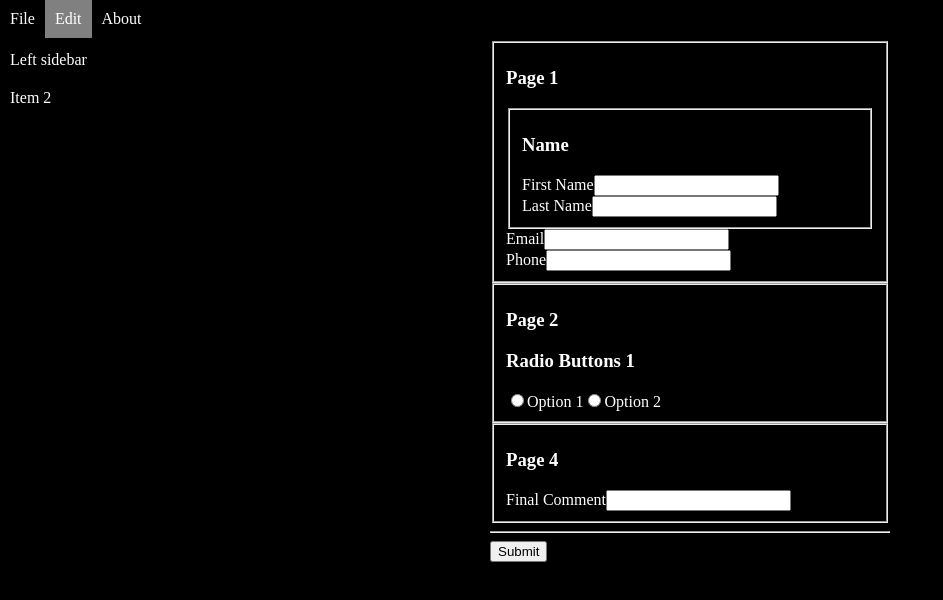
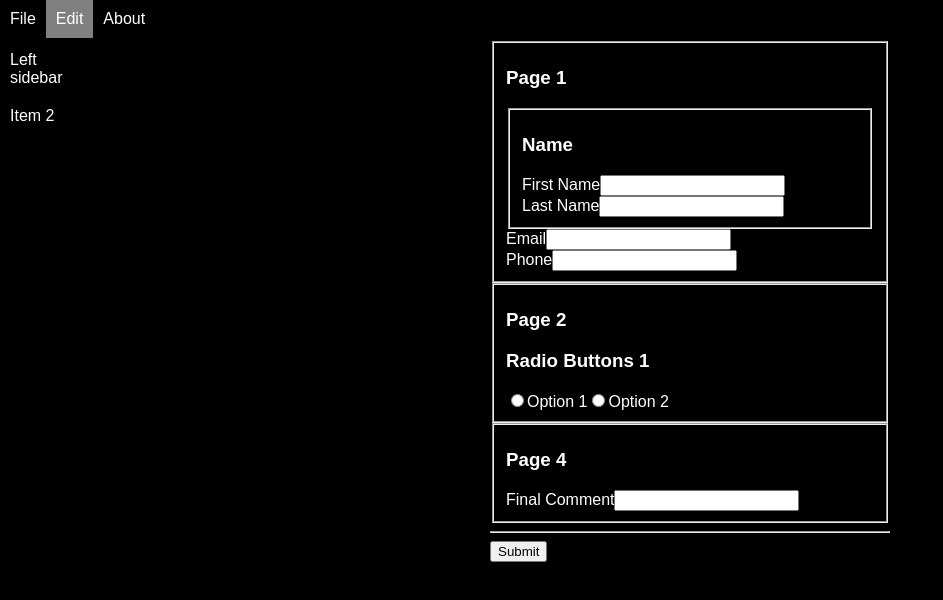
Before and after one commit to RonNewcomb/dynamic-react-hooks-form, a React app: page / in a window 1280 px wide. Shown: the top 600 px of the page, without its empty margins (0-943 px from the left). Built offline with nearby package versions, Linux system fonts and the light colour scheme.

Commit message:
needs forceRerender like on the conditionally appearing radios

```diff
--- a/public/index.html
+++ b/public/index.html
@@ -3,7 +3,7 @@
     <script crossorigin src="https://unpkg.com/react@16/umd/react.development.js"></script>
     <script crossorigin src="https://unpkg.com/react-dom@16/umd/react-dom.development.js"></script>
   </head>
-  <body style="margin: 0; background-color: black; color: white">
+  <body style="margin: 0; background-color: black; color: white; font-family: sans-serif; font: menu">
     <div id="react-app"></div>
     <script src="./app.js" type="module"></script>
   </body>
--- a/src/SuperDynamicForm/SuperDynamicForm.tsx
+++ b/src/SuperDynamicForm/SuperDynamicForm.tsx
@@ -13,7 +13,7 @@ interface IProps {
 }
 
 export interface IUtilityBelt {
-  forceRender?: () => void;
+  forceRender: () => void;
   captureValueAndCheckConditions: (field: IField, newValue: string) => Promise<void>;
   getOptionsAt: (field: IField) => Promise<IOption[]>;
   onSubmit: (ev: React.FormEvent<HTMLFormElement>) => Promise<any>;
@@ -25,6 +25,9 @@ export const SuperDynamicForm = ({ query, endpoint, onDone }: IProps) => {
   const [numPendingPromises, setNumPendingPromises] = useState(0); // excludes the useAsync promise
   const [current, setCurrent] = useState(fields || []);
   const [serverError, setServerError] = useState(fieldGetError);
+  const [render, setRender] = useState(0);
+
+  const forceRender = useCallback(() => setRender(x => x + 1), []);
 
   const optionsCache = useMemo<Record<string, Promise<IOption[]>>>(() => ({}), []);
 
@@ -48,9 +51,10 @@ export const SuperDynamicForm = ({ query, endpoint, onDone }: IProps) => {
 
   const captureValueAndCheckConditions = useCallback(
     async (field: IField, newValue: string) => {
+      console.log(field.id, "changing to", newValue);
       if (field.value == newValue) return;
       field.value = newValue;
-      if (!field.hasConditionalFields) return;
+      if (!field.hasConditionalFields) return forceRender();
       console.log("FETCHing conditional fields");
       setNumPendingPromises(x => x + 1);
       return pseudoSubmit(current)
@@ -58,7 +62,7 @@ export const SuperDynamicForm = ({ query, endpoint, onDone }: IProps) => {
         .catch(setServerError)
         .finally(() => setNumPendingPromises(x => x - 1));
     },
-    [current, setNumPendingPromises, setServerError, setCurrent, pseudoSubmit]
+    [current, setNumPendingPromises, setServerError, setCurrent, forceRender, pseudoSubmit]
   );
 
   const onSubmit = useCallback(
@@ -77,6 +81,7 @@ export const SuperDynamicForm = ({ query, endpoint, onDone }: IProps) => {
     captureValueAndCheckConditions,
     getOptionsAt,
     onSubmit,
+    forceRender,
   ]);
 
   if (isLoading) return <Loading />;
```
